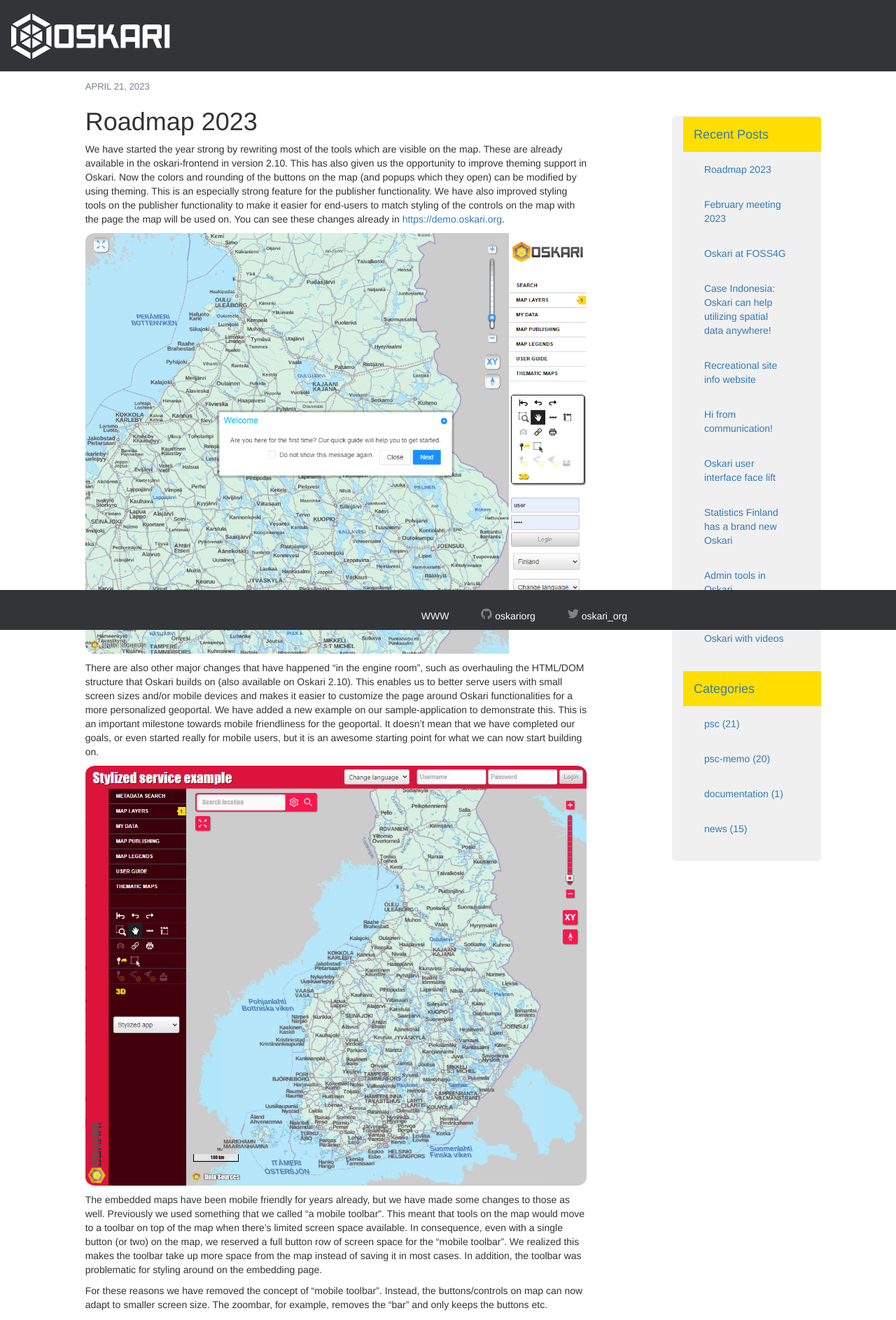
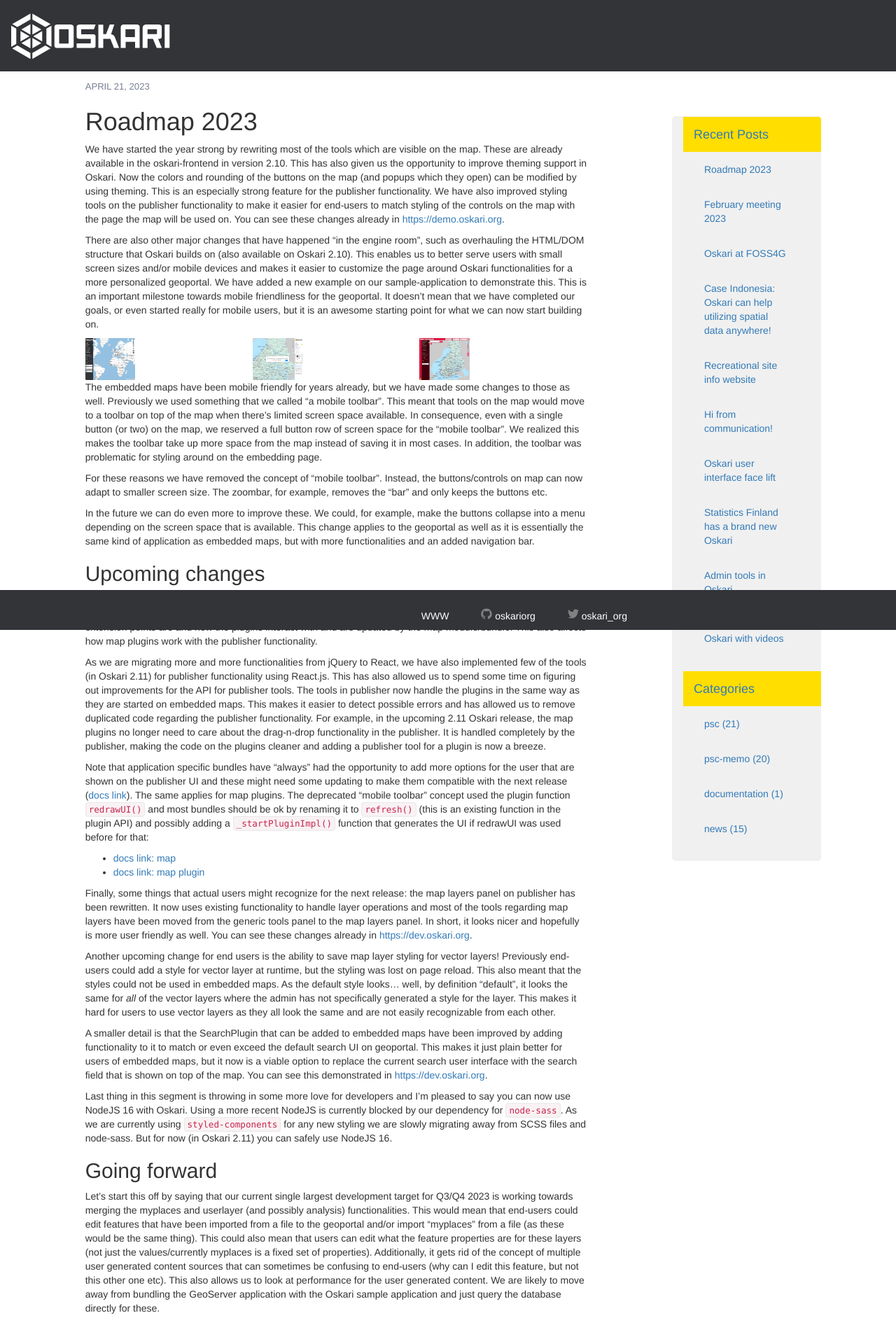
Before and after one commit to oskariorg/oskariorg.github.io, a Jekyll site: the page built from _posts/2023-04-11-Roadmap2023.md, in a window 1280 px wide. Shown: the top 1886 px of the page at 70% size. Built offline with Jekyll 4.4.1, drawn with Linux system fonts in a browser that asks for light colours; nearby versions of some CDN libraries.

Commit message:
Formatting

```diff
--- a/_posts/2023-04-11-Roadmap2023.md
+++ b/_posts/2023-04-11-Roadmap2023.md
@@ -9,11 +9,13 @@ categories: [news]
 
 We have started the year strong by rewriting most of the tools which are visible on the map. These are already available in the oskari-frontend in version 2.10. This has also given us the opportunity to improve theming support in Oskari. Now the colors and rounding of the buttons on the map (and popups which they open) can be modified by using theming. This is an especially strong feature for the publisher functionality. We have also improved styling tools on the publisher functionality to make it easier for end-users to match styling of the controls on the map with the page the map will be used on. You can see these changes already in [https://demo.oskari.org](https://demo.oskari.org).
 
-<img src="/img/2023/light.png" class="img-responsive" alt="Light themed geoportal" style="border-radius: 2%;" />
-
 There are also other major changes that have happened "in the engine room", such as overhauling the HTML/DOM structure that Oskari builds on (also available on Oskari 2.10). This enables us to better serve users with small screen sizes and/or mobile devices and makes it easier to customize the page around Oskari functionalities for a more personalized geoportal. We have added a new example on our sample-application to demonstrate this. This is an important milestone towards mobile friendliness for the geoportal. It doesn't mean that we have completed our goals, or even started really for mobile users, but it is an awesome starting point for what we can now start building on.
 
-<img src="/img/2023/stylized.png" class="img-responsive" alt="Stylized geoportal" style="border-radius: 2%;" />
+<div style="display: flex; justify-content: space-between;">
+    <a href="/img/2023/demo.png"><img src="/img/2023/demo.png" class="img-responsive" alt="Light themed geoportal" style="border-radius: 2%;max-width: 30%;"></a>
+    <a href="/img/2023/light.png"><img src="/img/2023/light.png" class="img-responsive" alt="Light themed geoportal" style="border-radius: 2%;max-width: 30%;"></a>
+    <a href="/img/2023/stylized.png"><img src="/img/2023/stylized.png" class="img-responsive" alt="Light themed geoportal" style="border-radius: 2%;max-width: 30%;"></a>
+</div>
 
 The embedded maps have been mobile friendly for years already, but we have made some changes to those as well. Previously we used something that we called "a mobile toolbar”. This meant that tools on the map would move to a toolbar on top of the map when there's limited screen space available. In consequence, even with a single button (or two) on the map, we reserved a full button row of screen space for the "mobile toolbar". We realized this makes the toolbar take up more space from the map instead of saving it in most cases. In addition, the toolbar was problematic for styling around on the embedding page.
 
```
